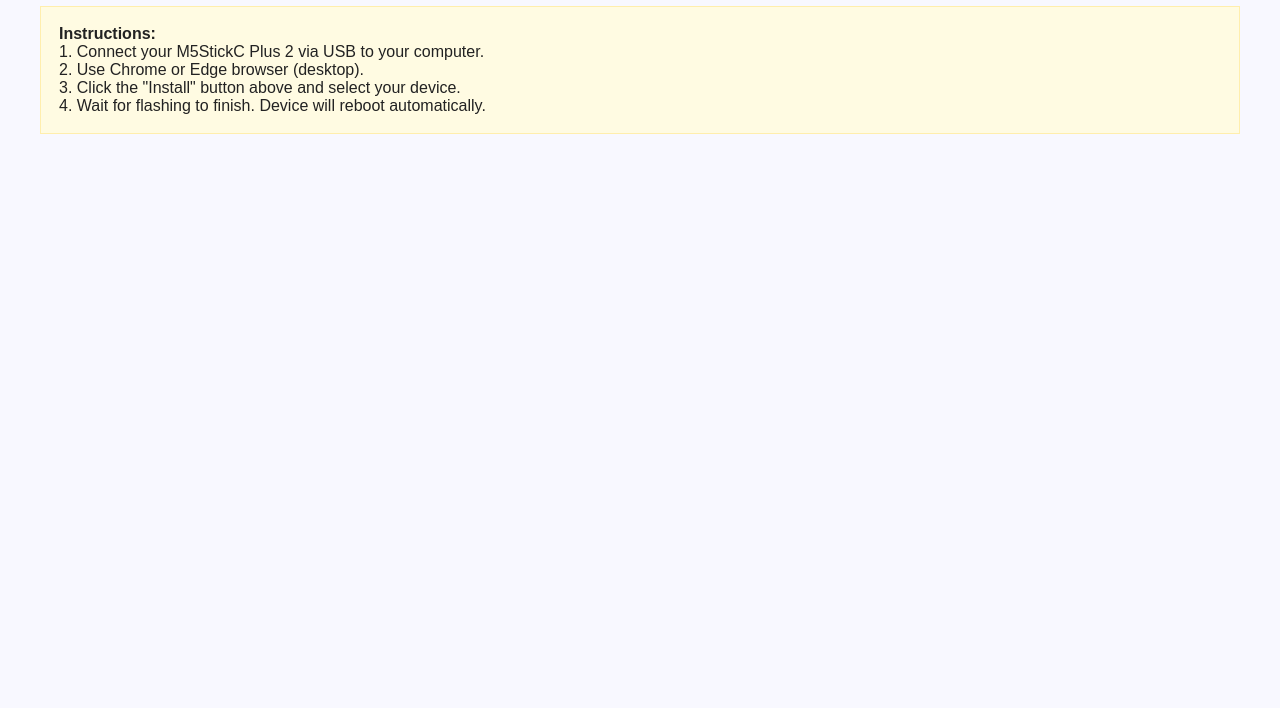
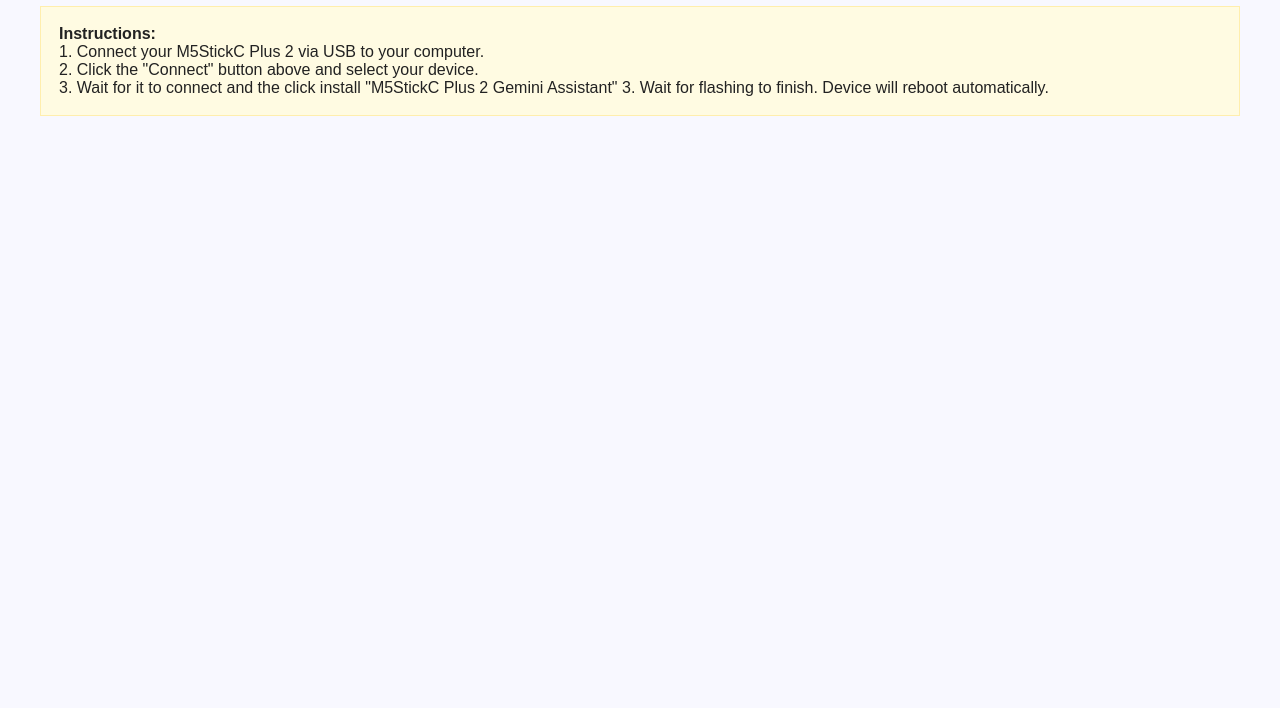
Before and after one commit to tsixom/M5StickC-Plus-2-Gemini-Assistant, a plain HTML site: page index.html in a window 1280 px wide. Shown: the part 92-800 px from the top of the page. Drawn offline with Linux system fonts and the light colour scheme.

Commit message:
index.html

```diff
--- a/index.html
+++ b/index.html
@@ -12,14 +12,14 @@
   </style>
 </head>
 <body>
-  <c></c><h1>(TSIXOM)M5StickC Plus 2 Gemini Assistant</h1></c>
+  <c><h1>(TSIXOM)M5StickC Plus 2 Gemini Assistant</h1></c>
   <esp-web-install-button manifest="https://tsixom.github.io/M5StickC-Plus-2-Gemini-Assistant/manifest.json"></esp-web-install-button>
   <div class="instructions">
-   <c></c> <b>Instructions:</b><br>
+   <c> <b>Instructions:</b><br>
     1. Connect your M5StickC Plus 2 via USB to your computer.<br>
-    2. Use Chrome or Edge browser (desktop).<br>
-    3. Click the "Install" button above and select your device.<br>
-    4. Wait for flashing to finish. Device will reboot automatically.<br></c>
+    2. Click the "Connect" button above and select your device.<br>
+    3. Wait for it to connect and the click install "M5StickC Plus 2 Gemini Assistant"
+    3. Wait for flashing to finish. Device will reboot automatically.<br></c>
   </div>
 </body>
 </html>
```
